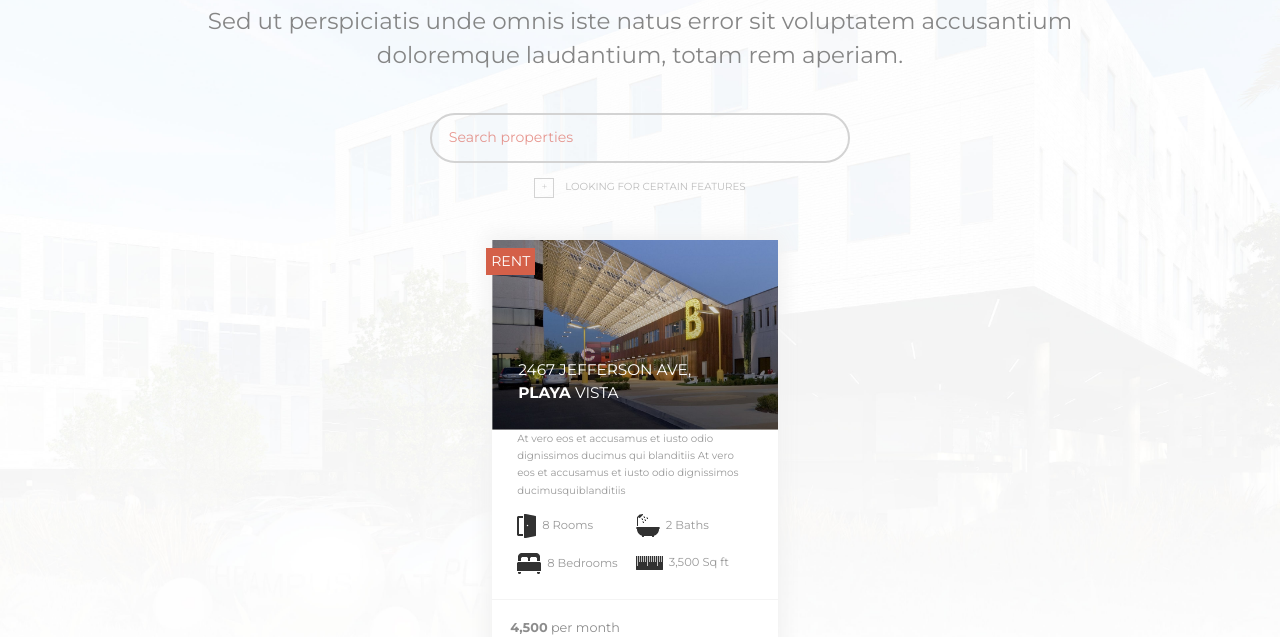
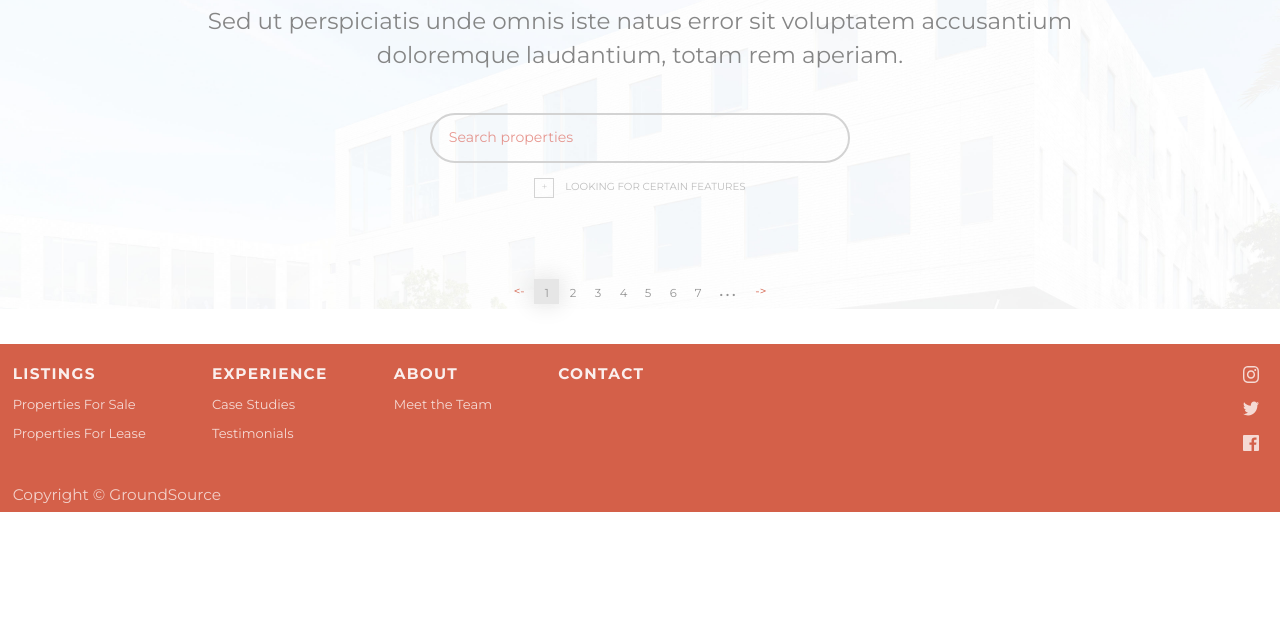
Before and after one commit to joshbond2/joshbond2.github.io, a plain HTML site: page listings.html in a window 1280 px wide. Shown: the part 170-807 px from the top of the page. Drawn offline with nearby package versions, Linux system fonts and the light colour scheme; files that its build step writes are made by us from their sources; a script that the page names is missing.

Commit message:
Deploy from Forestry.io

```diff
--- a/feed.xml
+++ b/feed.xml
@@ -1,2 +1,2 @@
-<?xml version="1.0" encoding="utf-8"?><feed xmlns="http://www.w3.org/2005/Atom" ><generator uri="https://jekyllrb.com/" version="3.5.2">Jekyll</generator><link href="/feed.xml" rel="self" type="application/atom+xml" /><link href="/" rel="alternate" type="text/html" /><updated>2017-08-31T13:42:13-07:00</updated><id>/</id><title type="html">Your awesome title</title><subtitle>Write an awesome description for your new site here. You can edit this line in _config.yml. It will appear in your document head meta (for Google search results) and in your feed.xml site description.
+<?xml version="1.0" encoding="utf-8"?><feed xmlns="http://www.w3.org/2005/Atom" ><generator uri="https://jekyllrb.com/" version="3.5.2">Jekyll</generator><link href="/feed.xml" rel="self" type="application/atom+xml" /><link href="/" rel="alternate" type="text/html" /><updated>2017-08-31T14:23:35-07:00</updated><id>/</id><title type="html">Your awesome title</title><subtitle>Write an awesome description for your new site here. You can edit this line in _config.yml. It will appear in your document head meta (for Google search results) and in your feed.xml site description.
 </subtitle></feed>
--- a/listings.html
+++ b/listings.html
@@ -105,32 +105,6 @@
         </div>
         <div class="flexbox listings">
 
-            <div class="listing-preview">
-              <a href=/listings/1.html>
-                <div class="header">
-                  <div class="label">RENT</div>
-                  <div class="address">
-                    <div>2467 JEFFERSON AVE,</div>
-                     <div><strong>PLAYA</strong> VISTA</div>
-                  </div>
-                </div>
-                <div class="listing-content">
-                  <p>
-                    At vero eos et accusamus et iusto odio dignissimos ducimus qui blanditiis At vero eos et accusamus et iusto odio dignissimos ducimusquiblanditiis
-                  </p>
-                  <div class="amenities">
-                    <p><img src="images/icons/door.png" /> 8 Rooms</p>
-                    <p><img src="images/icons/tub.png" /> 2 Baths</p>
-                    <p><img src="images/icons/bed.png" /> 8 Bedrooms</p>
-                    <p><img src="images/icons/ruler.png" /> 3,500 Sq ft</p>
-                  </div>
-                </div>
-                <div class="listing-preview-footer">
-                  <strong>4,500</strong> per month
-                </div>
-              </a>
-             </div>
-
         </div>
         <div class="paginator">
           <div class="navigate-page">&lt;-</div>
```
